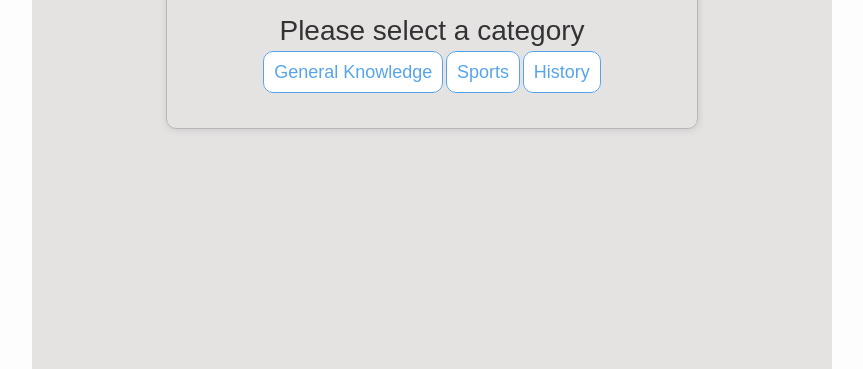
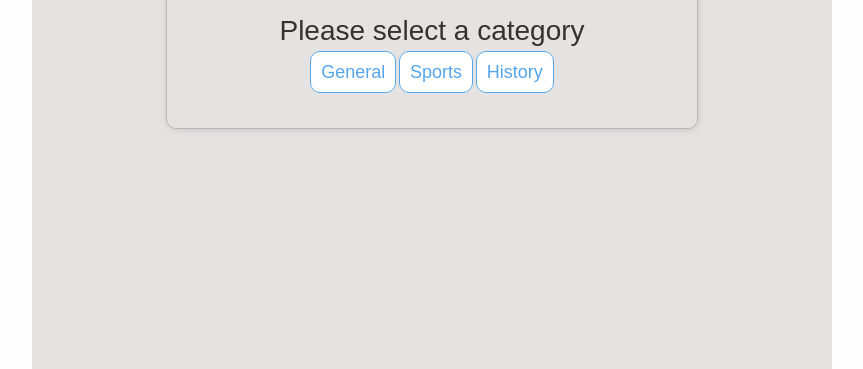
Before and after one commit to diddyjax19/Quizzers, a plain HTML site: page index.html in a window 1280 px wide. Shown: the part 431-800 px from the top of the page, without its empty margins (208-1071 px from the left). Drawn offline with Linux system fonts and the light colour scheme.

Commit message:
changed the title of the first category

```diff
--- a/index.html
+++ b/index.html
@@ -1,5 +1,4 @@
 <!DOCTYPE html>
-
 <html lang="en">
 
 <head>
@@ -19,7 +18,7 @@
             <h1 id="text">Practice with our Quizes</h1>
             <h2>Please select a category</h2>
 
-            <a class="btn cat-btn" onclick="getCategory(this)">General Knowledge</a>
+            <a class="btn cat-btn" onclick="getCategory(this)">General</a>
             <a class="btn cat-btn" onclick="getCategory(this)">Sports</a>
             <a class="btn cat-btn" onclick="getCategory(this)">History</a>
         </div>
```
Also changed, not shown: screenshot/responsive.png (added), 1 other file.
